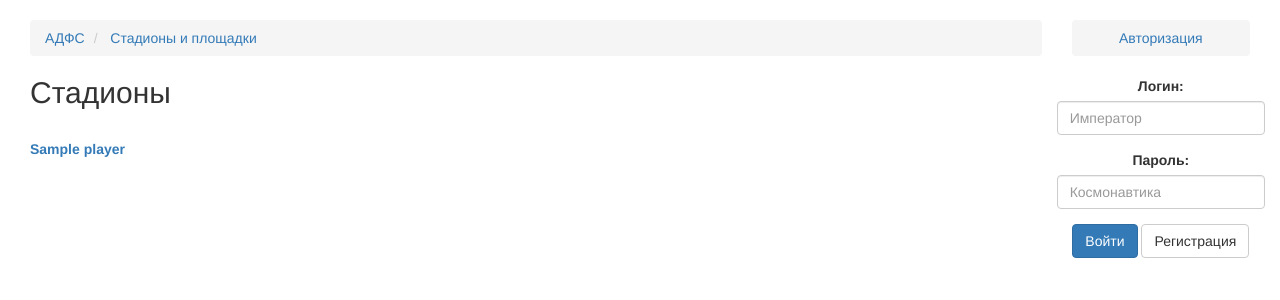
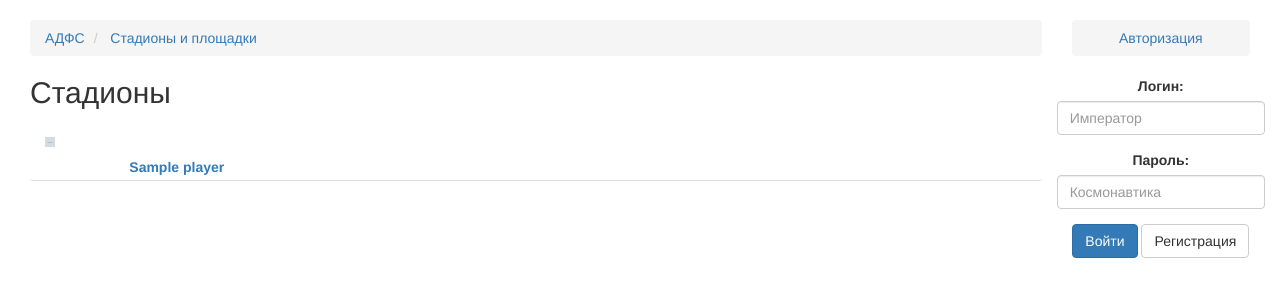
Before and after one commit to Imperat/ADFS_managers, a Django app: template templates/teamlogic/stadions.html in a window 1280 px wide. Shown: the part 52-352 px from the top of the page. Run offline with Django 3.2, Linux system fonts and the light colour scheme; the template is opened without the code that fills it: most values are stand-ins (such as "Sample title", 1, 10 or a date in 2020); grey boxes marked "Sample" are stand-in pictures; style sheets or scripts are compiled from the project's sources; some libraries are stand-ins or nearby versions.

Commit message:
Fix stadions list

```diff
--- a/templates/teamlogic/stadions.html
+++ b/templates/teamlogic/stadions.html
@@ -1,5 +1,5 @@
 {% extends "base.html" %}
-
+{% load thumbnail %}
 {% block content %}
     <ul class="breadcrumb">
       <li><a href="{% url 'teamlogic_main' %}"> АДФС </a> <span class="divider"></span></li>
@@ -7,8 +7,20 @@
     </ul>
 
     <h2> Стадионы </h2>
-
+    <div class="list-objects">
     {% for stadion in object_list %}
-        <br> <strong> <a href="{{stadion.get_absolute_url}}"> {{ stadion }} </a> </strong>
+      <div class="col-md-12">
+        <div class="row team-wrapper">
+          <div class="col-md-1">
+            {% thumbnail stadion.image "64x64" crop="center" as im %}
+              <img src="{{ im.url }}" width="{{ im.width }}" height="{{ im.height }}" class="media-object" float="left">
+            {% endthumbnail %}
+          </div>
+          <div class="col-md-6">
+            <br> <strong> <a href="{{stadion.get_absolute_url}}"> {{ stadion }} </a> </strong>
+          </div>
+        </div>
+      </div>
     {% endfor %}
+    </div>
 {% endblock %}
```
